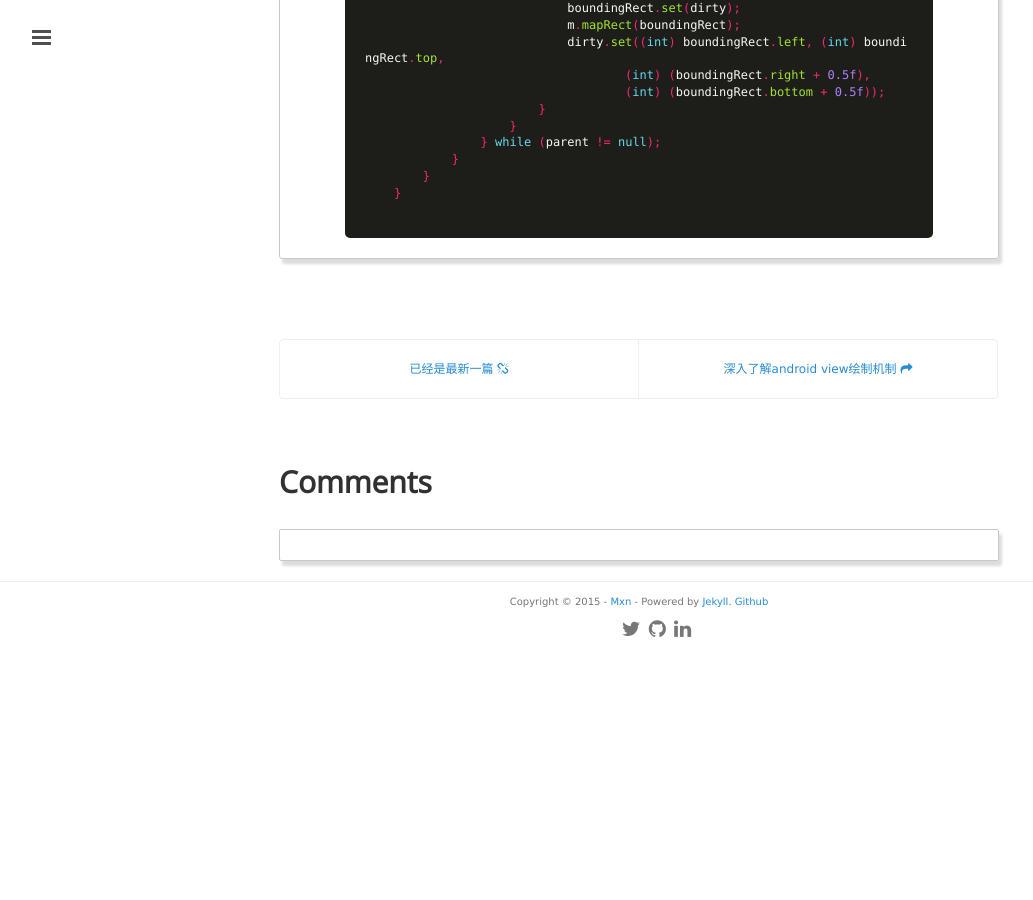
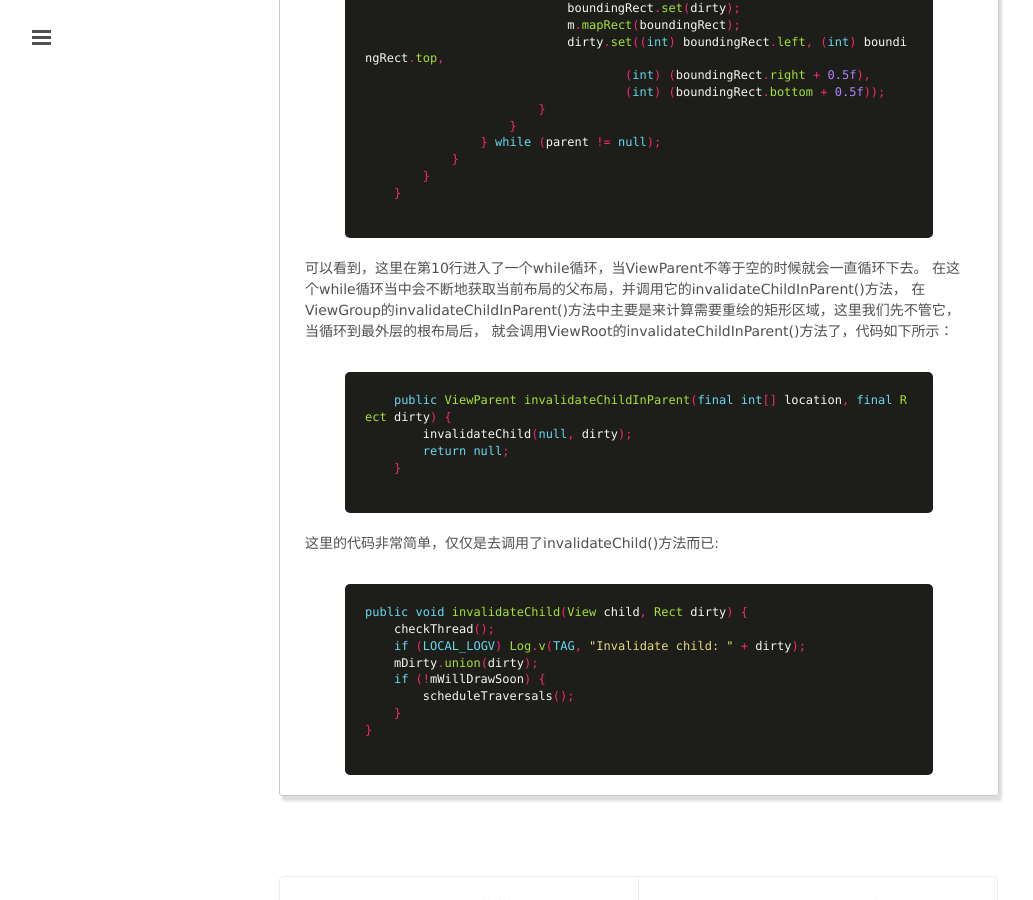
Before and after one commit to mxn21/mxn21.github.io, a Jekyll site: the page built from _posts/2015-7-16-android view状态及重绘流程分析.md, in a window 1280 px wide and 900 px high, scrolled down 5066 px. Shown: the whole window, without its empty margins (1-1034 px from the left). Built offline with Jekyll 4.4.1, drawn with Linux system fonts in a browser that asks for light colours; Markdown is read by kramdown in place of the engine named in the settings; comment, search, counter and statistics services are not loaded; before the commit the page ends 5720 px from its top, so only the background shows below that.

Commit message:
123213
12312312

```diff
--- a/_posts/2015-7-16-android view状态及重绘流程分析.md
+++ b/_posts/2015-7-16-android view状态及重绘流程分析.md
@@ -219,3 +219,29 @@
         }
     }
      {% endhighlight %}
+
+可以看到，这里在第10行进入了一个while循环，当ViewParent不等于空的时候就会一直循环下去。
+在这个while循环当中会不断地获取当前布局的父布局，并调用它的invalidateChildInParent()方法，
+在ViewGroup的invalidateChildInParent()方法中主要是来计算需要重绘的矩形区域，这里我们先不管它，当循环到最外层的根布局后，
+就会调用ViewRoot的invalidateChildInParent()方法了，代码如下所示：
+
+    {% highlight java  %}
+    public ViewParent invalidateChildInParent(final int[] location, final Rect dirty) {
+        invalidateChild(null, dirty);
+        return null;
+    }
+    {% endhighlight %}
+
+这里的代码非常简单，仅仅是去调用了invalidateChild()方法而已:
+
+    {% highlight java  %}
+
+public void invalidateChild(View child, Rect dirty) {
+    checkThread();
+    if (LOCAL_LOGV) Log.v(TAG, "Invalidate child: " + dirty);
+    mDirty.union(dirty);
+    if (!mWillDrawSoon) {
+        scheduleTraversals();
+    }
+}
+    {% endhighlight %}
```
